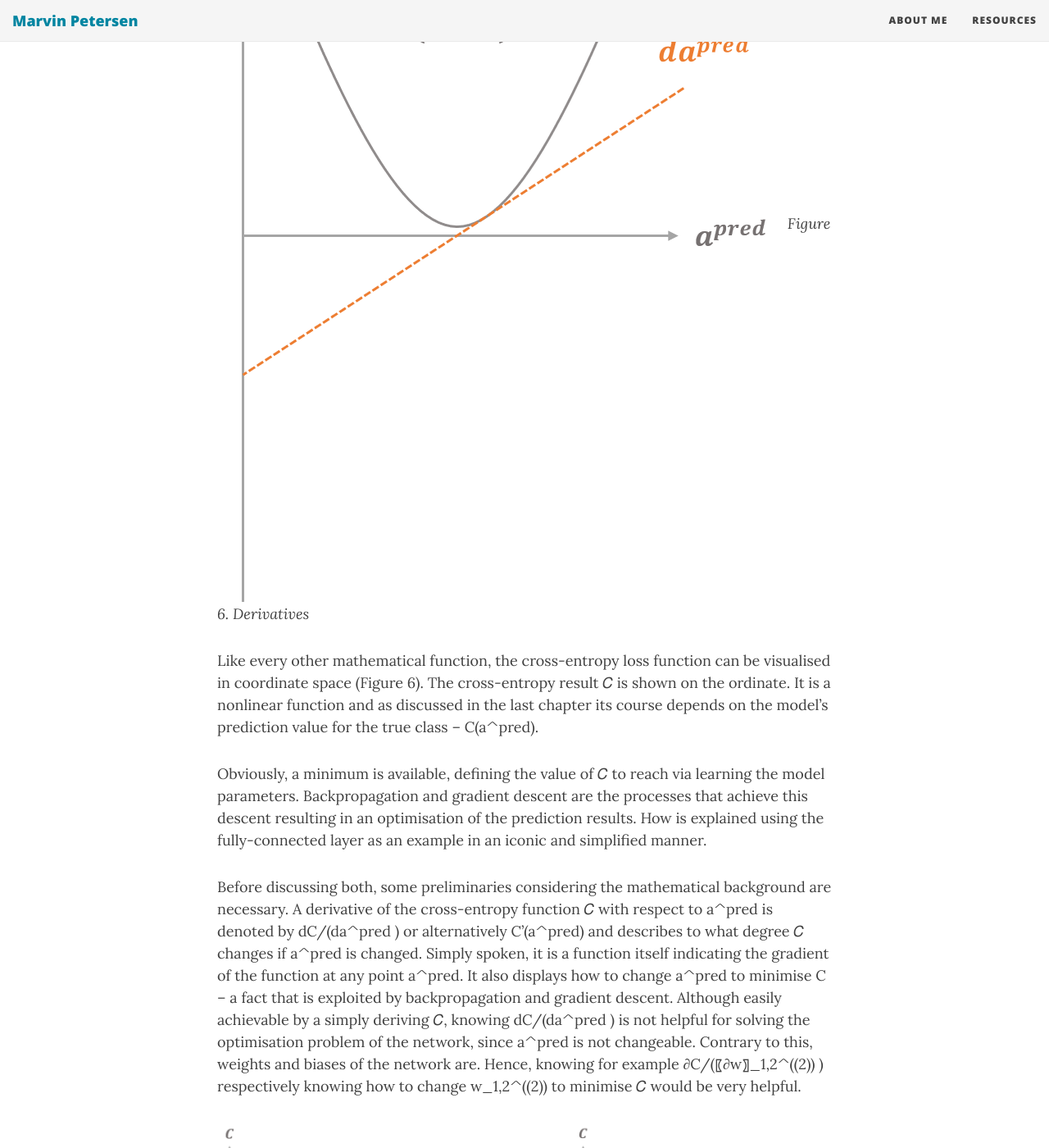
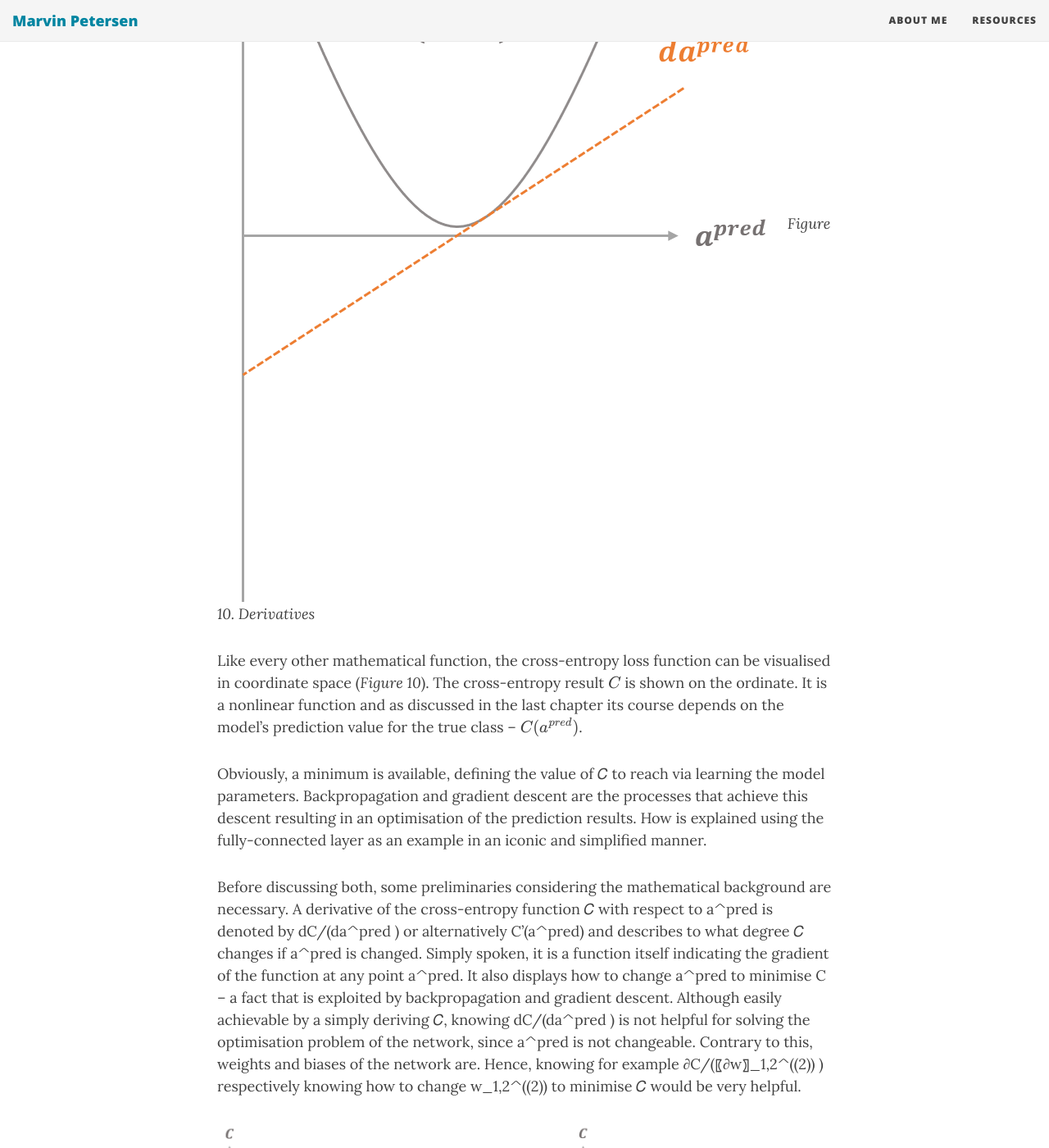
Before and after one commit to m-petersen/vinpetersen.github.io, a Jekyll site: the page built from _posts/2018-11-25-a-guided-tour-through-a-convolutional-neural-network-part-3.md, in a window 1280 px wide and 1400 px high, scrolled down 1091 px. Shown: the whole window at 82% size. Built offline with Jekyll 4.4.1, drawn with Linux system fonts in a browser that asks for light colours; nearby versions of some CDN libraries; formulas are drawn with MathJax 3.

Commit message:
Update 2018-11-25-a-guided-tour-through-a-convolutional-neural-network-part-3.md

```diff
--- a/_posts/2018-11-25-a-guided-tour-through-a-convolutional-neural-network-part-3.md
+++ b/_posts/2018-11-25-a-guided-tour-through-a-convolutional-neural-network-part-3.md
@@ -12,15 +12,15 @@ The loss function quantifies the goodness of prediction by comparing predicted a
 
 $$C_{n}(a^{true},a^{pred})=-\sum_{class} a_{class}^{true}log(a_{class}^{pred})$$
 
-Let the vector $\boldsymbol{a^{(2)}}$ which encompasses the prediction scores of the model be  $$\boldsymbol{a^{pred}}$$.  $$\boldsymbol{a^{true}}$$ contains the true labels for every prediction, i.e. 1 for the true class, 0 otherwise. For every class, the true label is multiplied by the logarithm of the prediction. In fact, only the prediction score for the true class contributes to the overall loss result, since every other one is multiplied by zero. The product is negativised, resulting in a score that indicates a good agreement of predicted and true label through a low value. By this, an aim for the learning process is identified: lowering the loss function result. Since this whole procedure requires the predictions to be between 0 and 1, they are normalised beforehand.
+Let the vector $\boldsymbol{a^{(2)}}$ which encompasses the prediction scores of the model be $$\boldsymbol{a^{pred}}$$.  $$\boldsymbol{a^{true}}$$ contains the true labels for every prediction, i.e. 1 for the true class, 0 otherwise. For every class, the true label is multiplied by the logarithm of the prediction. In fact, only the prediction score for the true class contributes to the overall loss result, since every other one is multiplied by zero. The product is negativised, resulting in a score that indicates a good agreement of predicted and true label through a low value. By this, an aim for the learning process is identified: lowering the loss function result. Since this whole procedure requires the predictions to be between 0 and 1, they are normalised beforehand.
 
 
 ### Backpropagation and Gradient Descent
 
 ![deriv.png]({{site.baseurl}}/img/deriv.png)
-*Figure 6. Derivatives*
+*Figure 10. Derivatives*
 
-Like every other mathematical function, the cross-entropy loss function can be visualised in coordinate space (Figure 6). The cross-entropy result 𝐶 is shown on the ordinate. It is a nonlinear function and as discussed in the last chapter its course depends on the model’s prediction value for the true class – C(a^pred).
+Like every other mathematical function, the cross-entropy loss function can be visualised in coordinate space (*Figure 10*). The cross-entropy result $$𝐶$$ is shown on the ordinate. It is a nonlinear function and as discussed in the last chapter its course depends on the model’s prediction value for the true class – $$C(a^{pred})$$.
 
 Obviously, a minimum is available, defining the value of 𝐶 to reach via learning the model parameters. Backpropagation and gradient descent are the processes that achieve this descent resulting in an optimisation of the prediction results. How is explained using the fully-connected layer as an example in an iconic and simplified manner.
 
```
